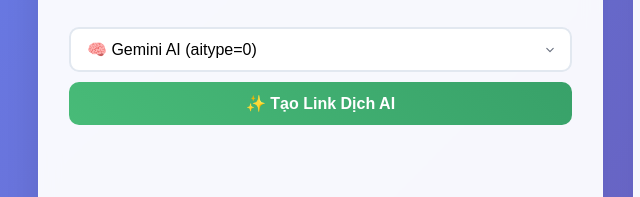
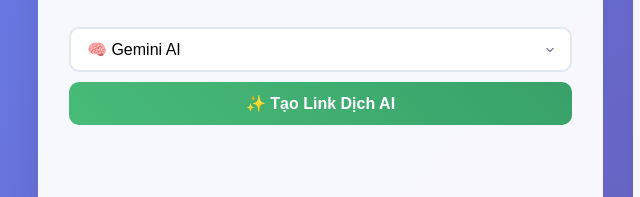
Before and after one commit to buudvh/CreateUrlTranslate, a plain HTML site: page index.html in a window 1280 px wide. Shown: the part 345-542 px from the top of the page, 22-662 px from the left. Drawn offline with Linux system fonts and the light colour scheme.

Commit message:
mod name ai

```diff
--- a/index.html
+++ b/index.html
@@ -32,8 +32,8 @@
 
                     <div class="select-wrapper" style="margin-top: 15px;">
                         <select class="select" id="aiModel">
-                            <option value="gemini">🧠 Gemini AI (aitype=0)</option>
-                            <option value="groq">🤖 Groq AI (aitype=1)</option>
+                            <option value="gemini">🧠 Gemini AI</option>
+                            <option value="groq">🤖 Groq AI</option>
                         </select>
                     </div>
 
```
